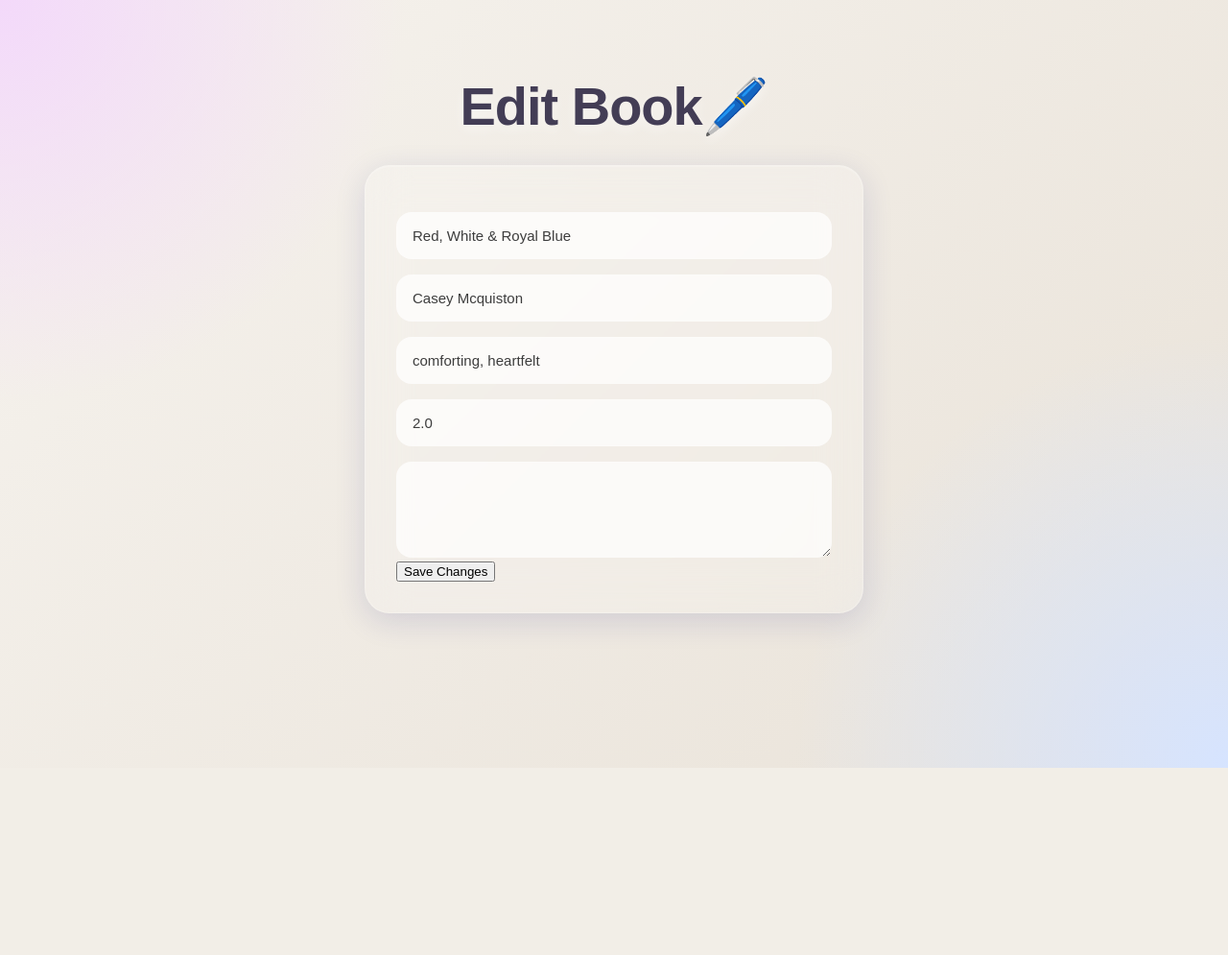
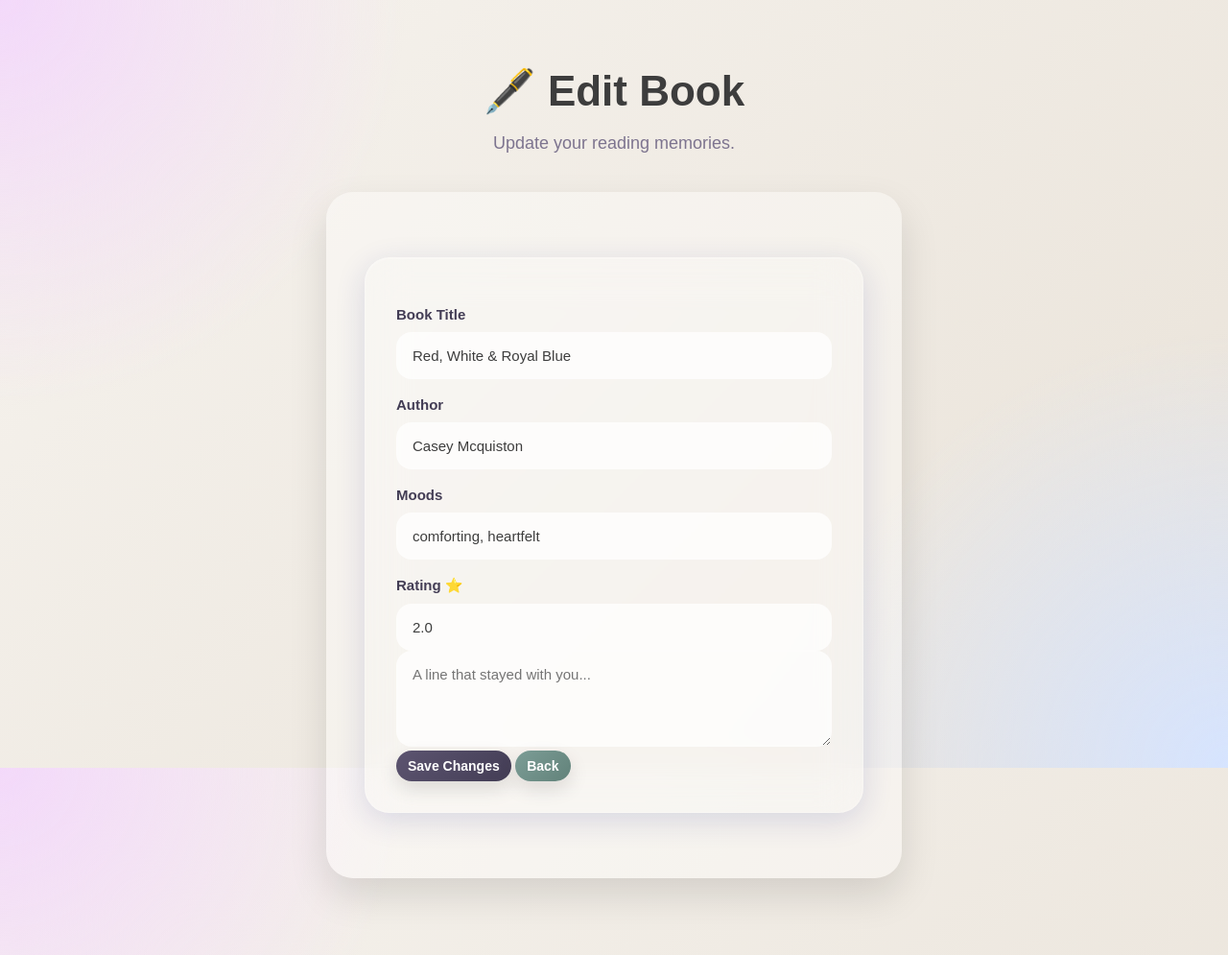
Before and after one commit to sharmakarishma1210-cmyk/book-mood-journal, a Flask app: page /edit/1 in a window 1280 px wide. Shown: the whole page at 96% size. Before the commit the page ends 800 px from the top, so only its background shows below. Run offline with Flask 3, Linux system fonts and the light colour scheme; a user stored in the database is signed in; data comes from the database, SQL or seed files in the repository; both versions use the stored data as it was after the commit.

Commit message:
basic chnages in the edit page

```diff
--- a/static/style.css
+++ b/static/style.css
@@ -178,19 +178,16 @@ form,
 .auth-form {
   width: 100%;
   max-width: none;
-
   margin: 20px 0;
   padding: 0;
-
   display: flex;
   flex-direction: column;
   gap: 18px;
-
   background: transparent;
   box-shadow: none;
   backdrop-filter: none;
 
-  transition: 0.3s ease;
+  /* transition: 0.3s ease; */
 }
 
 .auth-card {
@@ -236,11 +233,6 @@ form,
   margin-top: 10px;
 }
 
-.auth-form:hover {
-  transform: translate(-4px);
-  box-shadow: 0 18px 45px rgba(0, 0, 0, 0.12);
-}
-
 .password-wrapper {
   position: relative;
   width: 100%;
@@ -258,6 +250,42 @@ form,
   font-size: 20px;
 }
 
+/* =========================
+   EDIT PAGE
+========================= */
+
+.edit-card {
+  max-width: 600px;
+  margin: 40px auto;
+  padding: 40px;
+  border-radius: 28px;
+  background: rgba(255, 255, 255, 0.35);
+  /* background: #fdfaf7; */
+  /* backdrop-filter: blur(18px); */
+  box-shadow: 0 18px 40px rgba(0, 0, 0, 0.12);
+}
+
+label {
+  display: block;
+  margin-top: 18px;
+  margin-bottom: 10px;
+  font-size: 15px;
+  font-weight: 600;
+  color: var(--primary-dark);
+}
+
+.edit-title {
+  font-size: 44px;
+  margin-bottom: 8px;
+  text-align: center;
+}
+
+.edit-subtitle {
+  font-size: 18px;
+  color: var(--text-soft);
+  margin-bottom: 32px;
+  text-align: center;
+}
 /* =========================
    NAVBAR
 ========================= */
@@ -349,6 +377,7 @@ textarea {
   background: rgba(255, 255, 255, 0.7);
   font-size: 15px;
   font-weight: 500;
+  margin-top: 0;
   font-family: inherit;
   color: var(--text-main);
   transition: 0.25s ease;
--- a/templates/analytics.html
+++ b/templates/analytics.html
@@ -19,6 +19,7 @@
         <button id="theme-toggle" class="btn brown-btn" type="button">
           🌙 Dark Mode
         </button>
+        <a href="/logout"> Logout </a>
       </div>
     </div>
     <div class="container">
--- a/templates/edit.html
+++ b/templates/edit.html
@@ -8,12 +8,20 @@
   </head>
   <body>
     <div class="container">
-      <h1 class="title">Edit Book🖊️</h1>
+      <h1 class="edit-title">🖋️ Edit Book</h1>
+      <p class="edit-subtitle">Update your reading memories.</p>
+      <div class="edit-card">
         <form method="POST">
+          <label>Book Title</label>
           <input type="text" name="title" value="{{ book.title }}" required />
+
+          <label>Author</label>
           <input type="text" name="author" value="{{ book.author }}" required />
+
+          <label>Moods</label>
           <input type="text" name="mood" value="{{ book.mood }}" required />
 
+          <label>Rating ⭐</label>
           <input
             type="number"
             name="rating"
@@ -23,17 +31,18 @@
             step="0.1"
             required
           />
-
           <textarea
             name="quote"
             rows="4"
-          placeholder="line that stayed with you.."
+            placeholder="A line that stayed with you..."
           >
-        {{ book.quote }}
-        </textarea>
+{{ book.quote }}</textarea
+          >
 
-        <button type="submit">Save Changes</button>
+          <button class="btn brown-btn" type="submit">Save Changes</button>
+          <a href="/" class="btn green-btn"> Back </a>
         </form>
+      </div>
     </div>
   </body>
 </html>
--- a/templates/index.html
+++ b/templates/index.html
@@ -606,7 +606,7 @@ console.log(data.docs[0]);
 
 
   console.log("Filtered books:", filteredBooks);
-alert(filteredBooks.length);
+// alert(filteredBooks.length);
 
   if (filteredBooks.length===0){
     resultsDiv.innerHTML = "<p>📚 No books found</p>";
```
Also changed, not shown: instance/books.db. Lines whose indentation alone changed are shown as unchanged.
